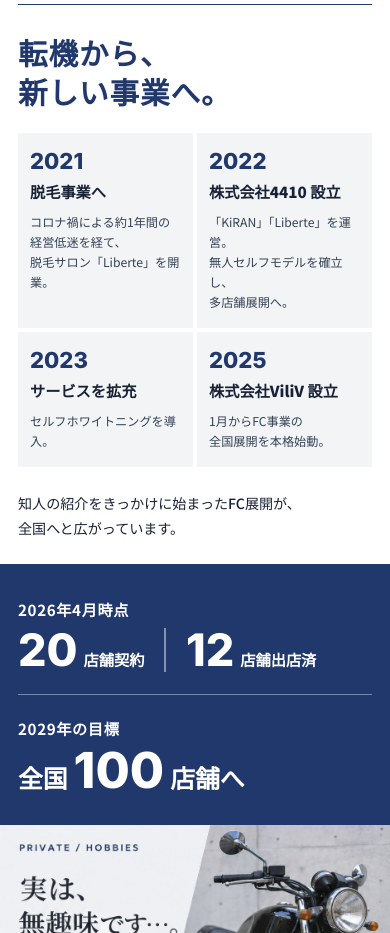
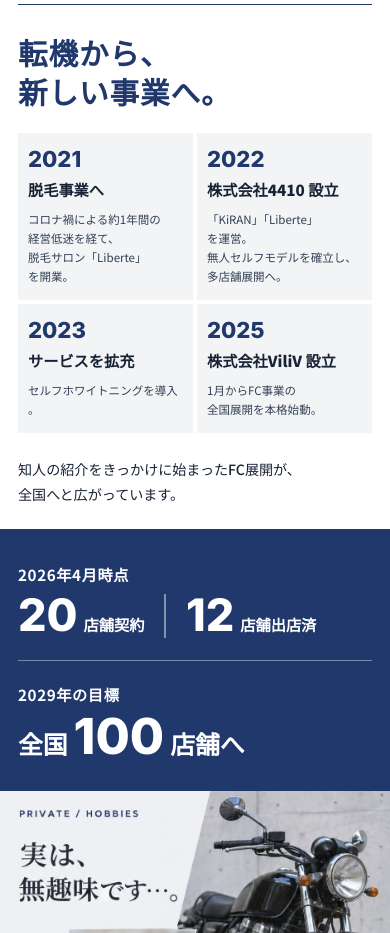
Before and after one commit to vilivliberte/profile, a plain HTML site: page profile.html in a window 390 px wide. Shown: the part 1640-2573 px from the top of the page. Drawn offline with Linux system fonts and the light colour scheme.

Commit message:
Adjust font sizes and padding in profile.css

```diff
--- a/profile.css
+++ b/profile.css
@@ -530,9 +530,11 @@ body {
 }
 
 .biz-cell-desc {
-  font-size: clamp(0.76rem, 2.85vw, 0.85rem);
+  font-size: clamp(0.72rem, 2.7vw, 0.85rem);
   color: var(--text-mid);
   line-height: 1.65;
+  word-break: keep-all;
+  overflow-wrap: anywhere;
 }
 
 .biz-summary-text {
@@ -1082,6 +1084,10 @@ body {
     padding: 28px 20px 22px;
   }
 
+  .biz-cell {
+    padding: 16px 12px;
+  }
+
   .section-header-center {
     margin-bottom: 16px;
   }
@@ -1135,7 +1141,7 @@ body {
   }
 
   .biz-cell {
-    padding: 16px 12px;
+    padding: 14px 10px;
   }
 
   .qual-box {
```
